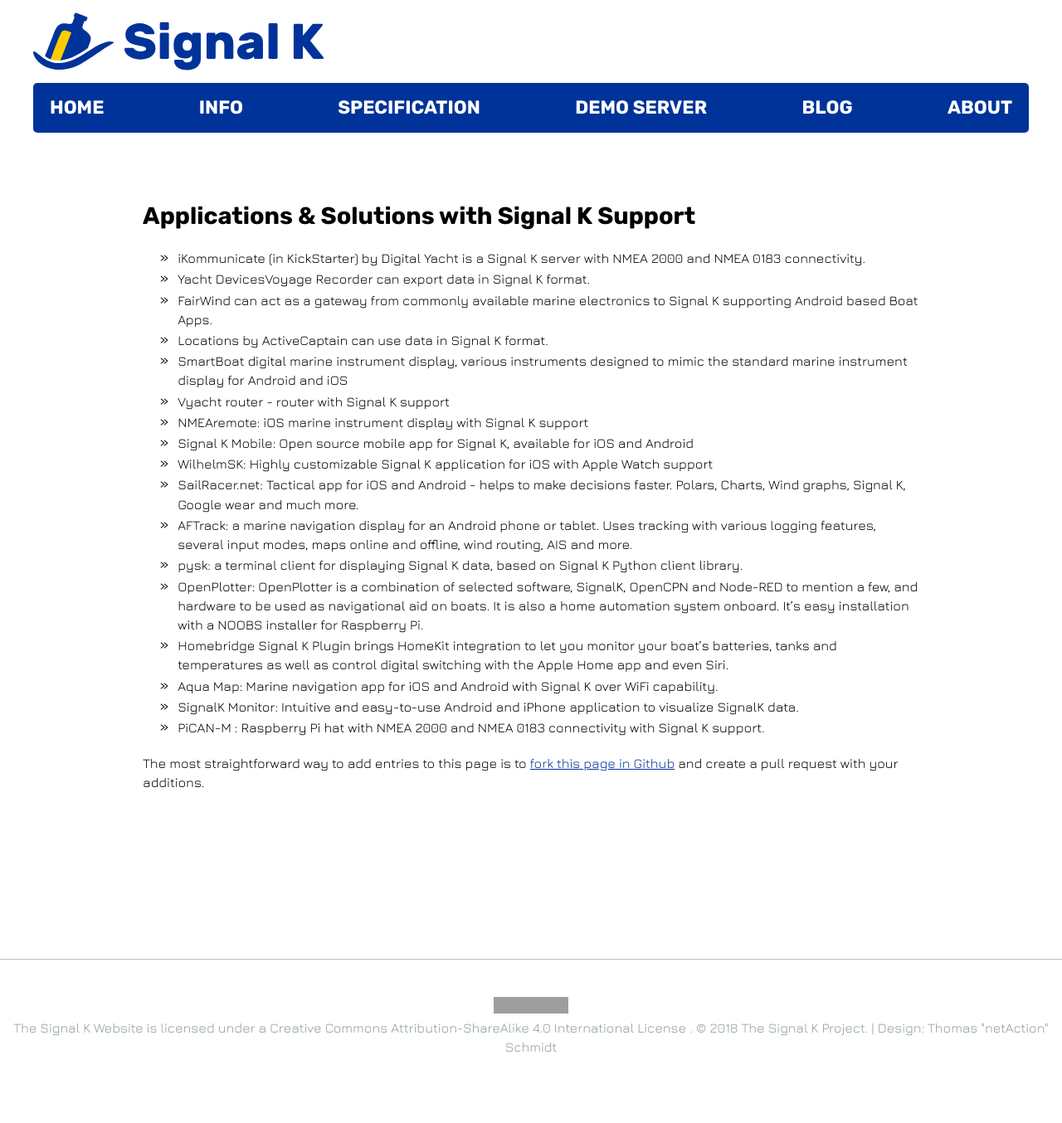
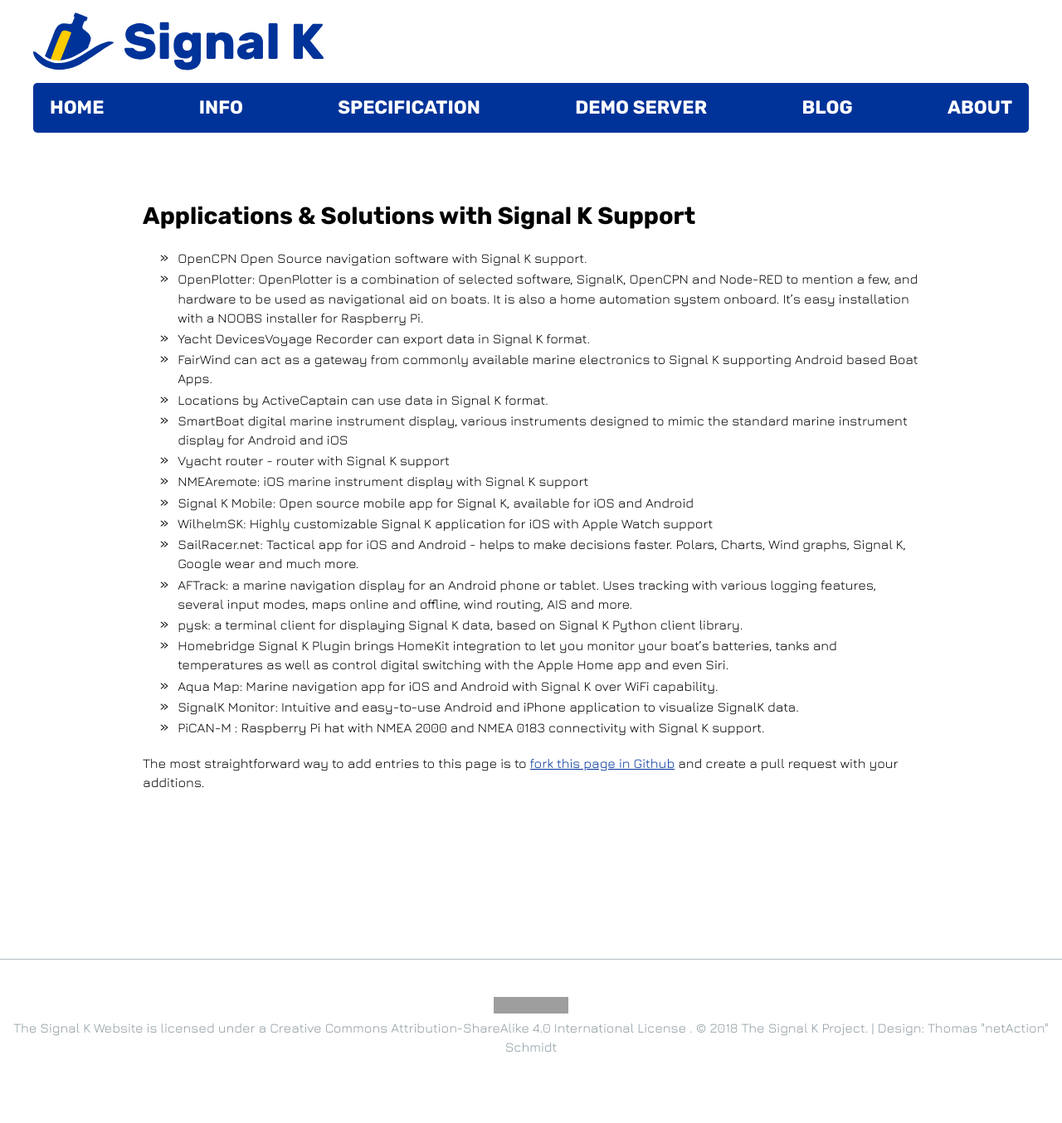
Before and after one commit to SignalK/signalk.github.io, a Jekyll site: the page built from solutions.md, in a window 1280 px wide. Shown: the whole page at 83% size. Built offline with Jekyll 4.4.1, drawn with Linux system fonts in a browser that asks for light colours; nearby versions of some CDN libraries; grey boxes are pictures that could not be loaded.

Commit message:
Remove iKommunicate, add OpenCPN

```diff
--- a/solutions.md
+++ b/solutions.md
@@ -6,9 +6,8 @@
 
 ## {{page.title}} with Signal K Support
 
-- [iKommunicate](http://ikommunicate.com) (in
-  [KickStarter](https://www.kickstarter.com/projects/1689846268/ikommunicate-gateway-enabling-the-internet-of-thin)) by
-  [Digital Yacht](http://digitalyacht.co.uk) is a Signal K server with NMEA 2000 and NMEA 0183 connectivity.
+- [OpenCPN](https://opencpn.org/) Open Source navigation software with Signal K support.
+- [OpenPlotter](https://openmarine.net/openplotter): OpenPlotter is a combination of selected software, SignalK, OpenCPN and Node-RED to mention a few, and hardware to be used as navigational aid on boats. It is also a home automation system onboard. It's easy installation with a NOOBS installer for Raspberry Pi.
 - [Yacht Devices](http://www.yachtd.com) [Voyage Recorder](http://www.yachtd.com/products/recorder.html) can export
   data in Signal K format.
 - [FairWind](http://fairwind.uniparthenope.it) can act as a gateway from commonly available marine electronics to
@@ -22,7 +21,6 @@
 - [SailRacer.net](http://sailracer.net): Tactical app for iOS and Android - helps to make decisions faster. Polars, Charts, Wind graphs, Signal K, Google wear and much more.
 - [AFTrack](http://afischer-online.de/and/aftrack/): a marine navigation display for an Android phone or tablet. Uses tracking with various logging features, several input modes, maps online and offline, wind routing, AIS and more.
 - [pysk](https://github.com/ph1l/pysk): a terminal client for displaying Signal K data, based on [Signal K Python client library](https://github.com/ph1l/python-signalk-client).
-- [OpenPlotter](https://openmarine.net/openplotter): OpenPlotter is a combination of selected software, SignalK, OpenCPN and Node-RED to mention a few, and hardware to be used as navigational aid on boats. It is also a home automation system onboard. It's easy installation with a NOOBS installer for Raspberry Pi.
 - [Homebridge Signal K Plugin](https://www.npmjs.com/package/homebridge-signalk) brings [HomeKit](https://www.apple.com/ios/home/) integration to let you monitor your boat's batteries, tanks and temperatures as well as control digital switching with the Apple Home app and even Siri.
 - [Aqua Map](http://www.globalaquamaps.com): Marine navigation app for iOS and Android with Signal K over WiFi capability.
 - [SignalK Monitor](https://www.youtube.com/watch?v=X8VbkD8WYV8): Intuitive and easy-to-use [Android](https://play.google.com/store/apps/details?id=com.belmille.signalkflutter) and [iPhone](https://apps.apple.com/fi/app/signalk-monitor/id1534189860) application to visualize SignalK data.
```
